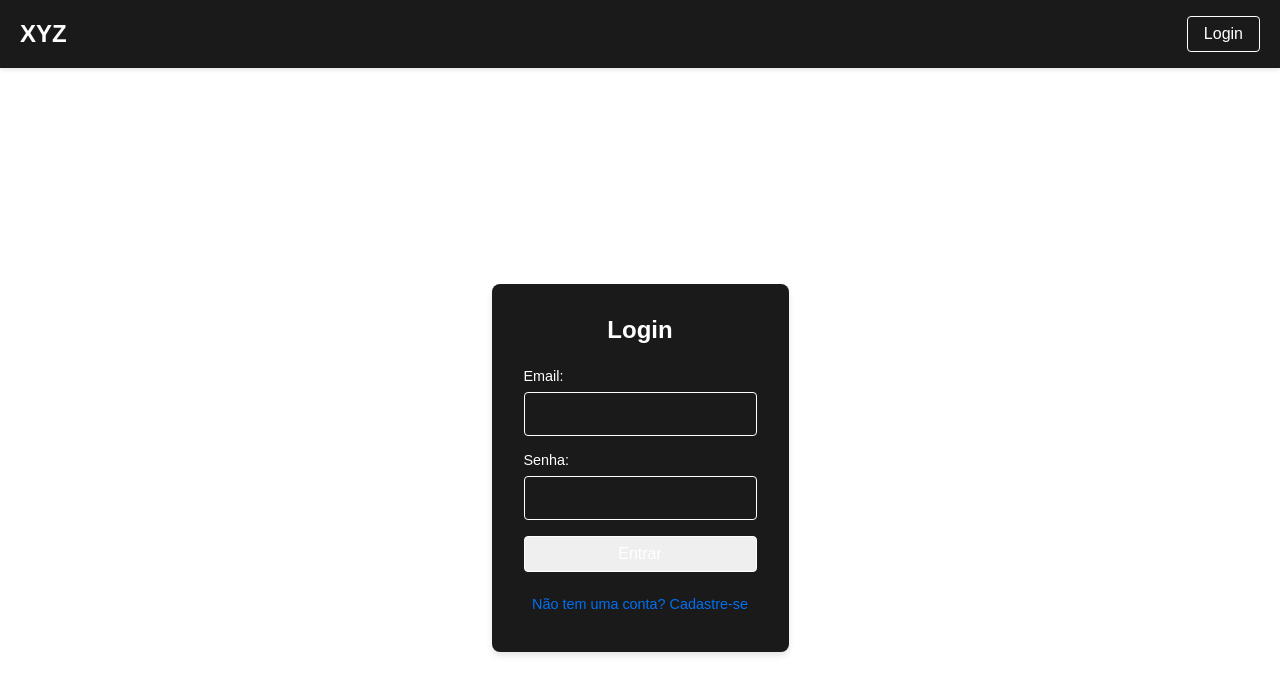
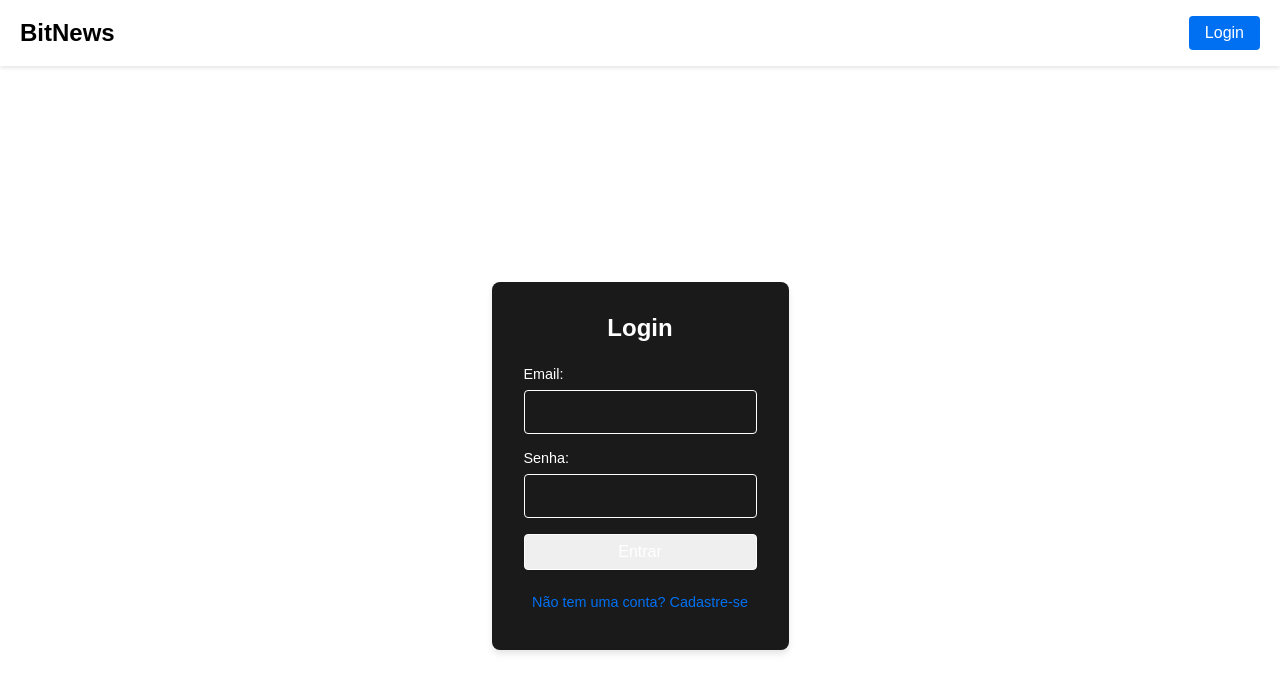
Before and after one commit to LucasCadaval/nextjs-homepage, a Next.js app: page /login in a window 1280 px wide. Shown: the top 694 px of the page. Built offline with nearby package versions, Linux system fonts and the light colour scheme.

Commit message:
style: Muda para um tema claro

```diff
--- a/src/app/components/Header.js
+++ b/src/app/components/Header.js
@@ -8,7 +8,7 @@
     <header className={styles.header}>
       <div className={styles.headerContent}>
         <Link href="/" className={styles.logoLink}>
-          <h1>XYZ</h1>
+          <h1>BitNews</h1>
         </Link>
         <Link href="/login" className={styles.loginButton}>
           Login
--- a/src/app/components/components.module.css
+++ b/src/app/components/components.module.css
@@ -1,6 +1,6 @@
 .header {
   width: 100%;
-  background-color: #1a1a1a;
+  background-color: white;
   padding: 1rem 0;
   box-shadow: 0 2px 4px rgba(0, 0, 0, 0.1);
 }
@@ -18,23 +18,17 @@
 }
 
 .logoLink h1 {
-  color: #ffffff;
+  color: black;
   margin: 0;
   font-size: 1.5rem;
 }
 
 .loginButton {
-  color: #ffffff;
+  color: white;
+  background-color: #0070f3;
   text-decoration: none;
   padding: 0.5rem 1rem;
-  border: 1px solid #ffffff;
   border-radius: 4px;
-  transition: all 0.2s;
-}
-
-.loginButton:hover {
-  background-color: #ffffff;
-  color: #1a1a1a;
 }
 
 .formContainer {
--- a/src/app/globals.css
+++ b/src/app/globals.css
@@ -1,15 +1,3 @@
-:root {
-  --background: #ffffff;
-  --foreground: #171717;
-}
-
-@media (prefers-color-scheme: dark) {
-  :root {
-    --background: #0a0a0a;
-    --foreground: #ededed;
-  }
-}
-
 html,
 body {
   max-width: 100vw;
--- a/src/app/page.module.css
+++ b/src/app/page.module.css
@@ -3,19 +3,12 @@
   --gray-alpha-200: rgba(var(--gray-rgb), 0.08);
   --gray-alpha-100: rgba(var(--gray-rgb), 0.05);
 
-  --button-primary-hover: #383838;
+  --button-primary-hover: #0070f3;
   --button-secondary-hover: #f2f2f2;
-}
 
-@media (prefers-color-scheme: dark) {
-  .page {
-    --gray-rgb: 255, 255, 255;
-    --gray-alpha-200: rgba(var(--gray-rgb), 0.145);
-    --gray-alpha-100: rgba(var(--gray-rgb), 0.06);
+  --background-color: white;
 
-    --button-primary-hover: #ccc;
-    --button-secondary-hover: #1a1a1a;
-  }
+  background-color: var(--background-color);
 }
 
 .headerContainer {
```
Also changed, not shown: src/app/components/NewsSection.js (+5 -21 lines), src/app/components/NewsSection.module.css (+16 -18 lines).
